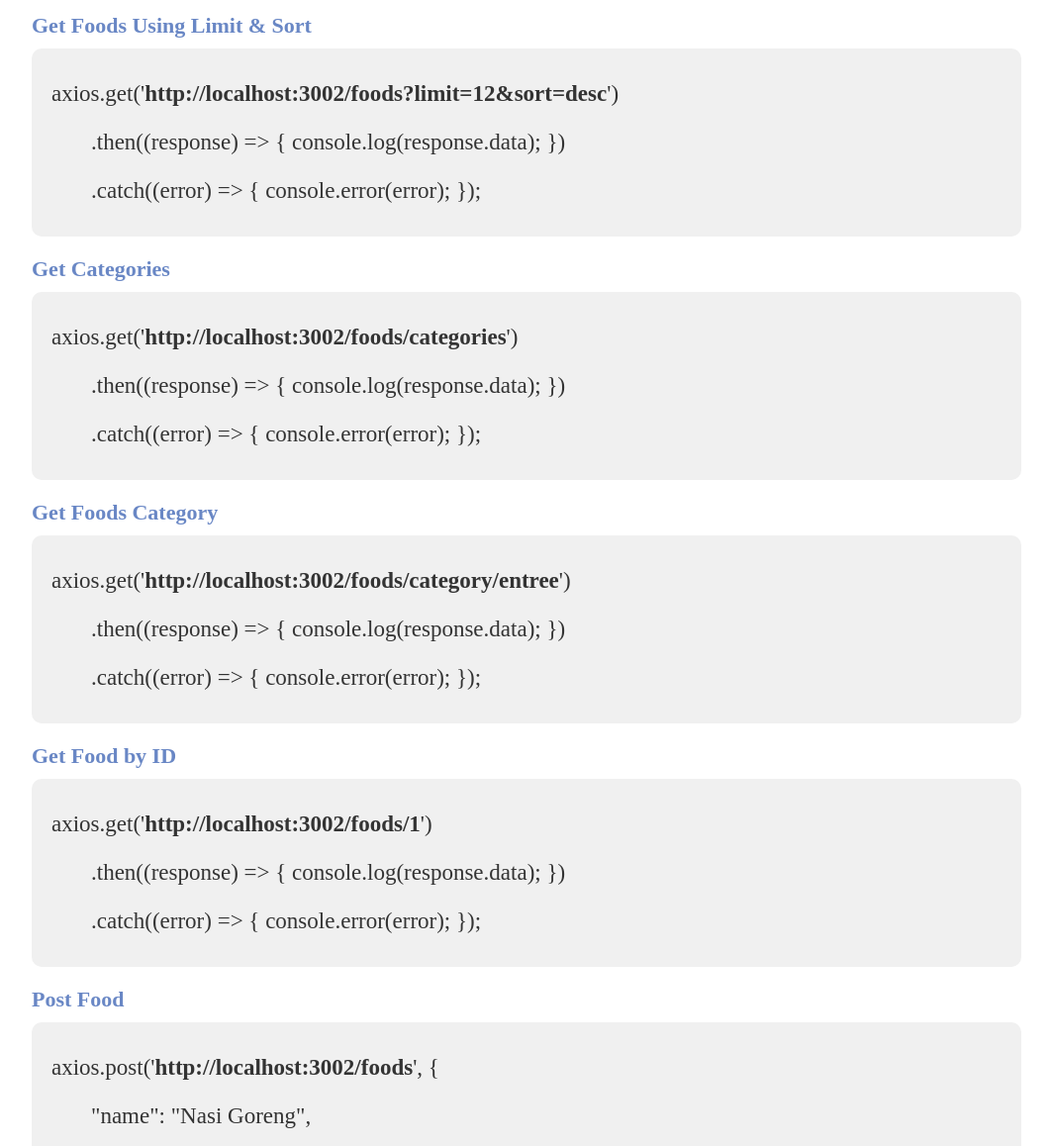
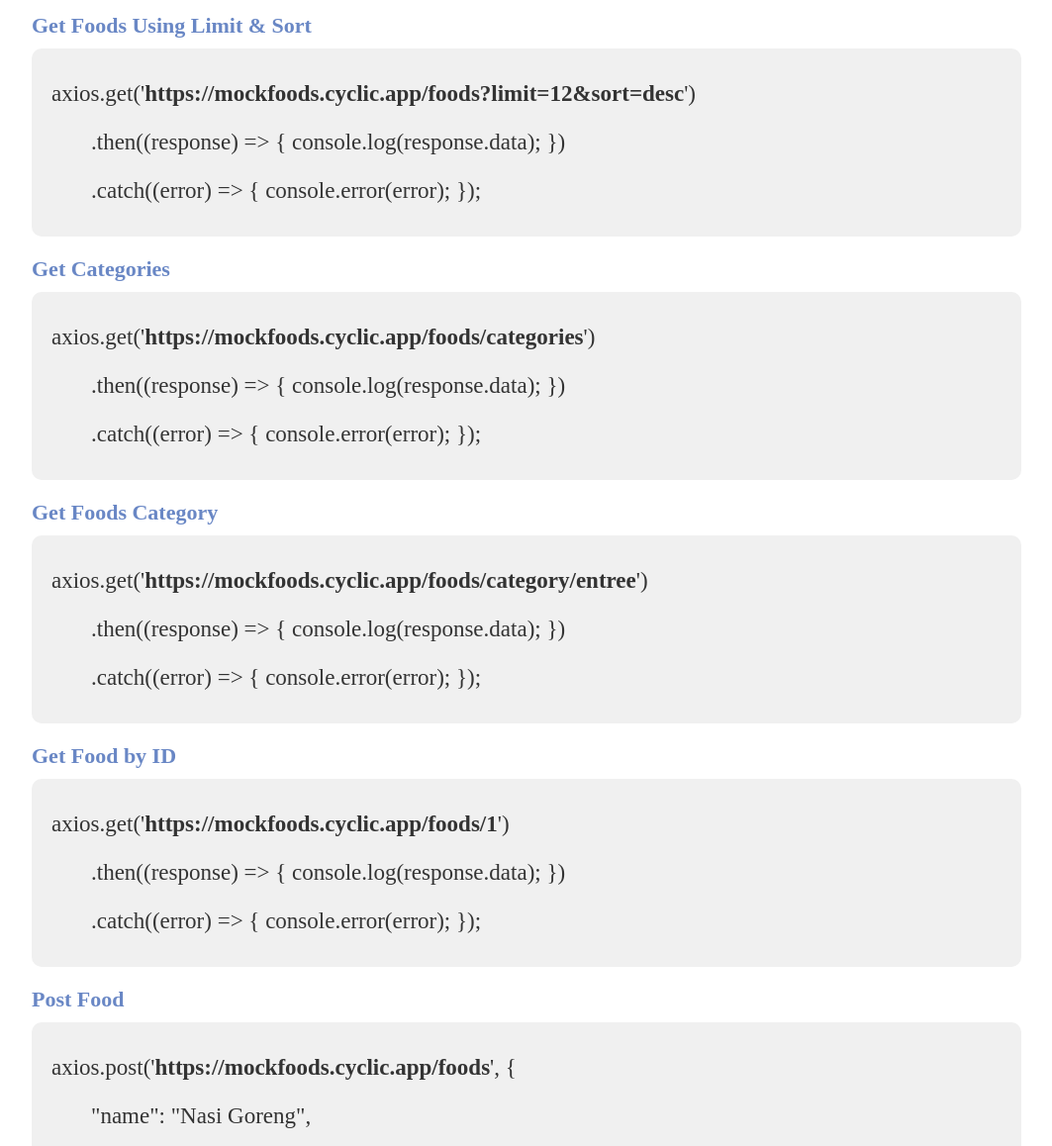
Before and after one commit to royhanmh/Foods_API, a website: page public/dashboard.html in a window 1280 px wide. Shown: the part 1354-2512 px from the top of the page at 99% size, without its empty margins (108-1171 px from the left). Drawn offline with Linux system fonts and the light colour scheme.

Commit message:
update site url

```diff
--- a/public/dashboard.html
+++ b/public/dashboard.html
@@ -91,7 +91,7 @@
       <div class="usage">
         <h4>Get Foods</h4>
         <div class="box">
-          <p>axios.get('<b>http://localhost:3002/foods</b>')</p>
+          <p>axios.get('<b>https://mockfoods.cyclic.app/foods</b>')</p>
           <p class="indent">
             .then((response) => { console.log(response.data); })
           </p>
@@ -102,7 +102,7 @@
         <h4>Get Foods Using Limit & Sort</h4>
         <div class="box">
           <p>
-            axios.get('<b>http://localhost:3002/foods?limit=12&sort=desc</b>')
+            axios.get('<b>https://mockfoods.cyclic.app/foods?limit=12&sort=desc</b>')
           </p>
           <p class="indent">
             .then((response) => { console.log(response.data); })
@@ -113,7 +113,9 @@
       <div class="usage">
         <h4>Get Categories</h4>
         <div class="box">
-          <p>axios.get('<b>http://localhost:3002/foods/categories</b>')</p>
+          <p>
+            axios.get('<b>https://mockfoods.cyclic.app/foods/categories</b>')
+          </p>
           <p class="indent">
             .then((response) => { console.log(response.data); })
           </p>
@@ -123,7 +125,9 @@
       <div class="usage">
         <h4>Get Foods Category</h4>
         <div class="box">
-          <p>axios.get('<b>http://localhost:3002/foods/category/entree</b>')</p>
+          <p>
+            axios.get('<b>https://mockfoods.cyclic.app/foods/category/entree</b>')
+          </p>
           <p class="indent">
             .then((response) => { console.log(response.data); })
           </p>
@@ -133,7 +137,7 @@
       <div class="usage">
         <h4>Get Food by ID</h4>
         <div class="box">
-          <p>axios.get('<b>http://localhost:3002/foods/1</b>')</p>
+          <p>axios.get('<b>https://mockfoods.cyclic.app/foods/1</b>')</p>
           <p class="indent">
             .then((response) => { console.log(response.data); })
           </p>
@@ -143,7 +147,7 @@
       <div class="usage">
         <h4>Post Food</h4>
         <div class="box">
-          <p>axios.post('<b>http://localhost:3002/foods</b>', {</p>
+          <p>axios.post('<b>https://mockfoods.cyclic.app/foods</b>', {</p>
           <p class="indent">"name": "Nasi Goreng",</p>
           <p class="indent">"category": "Main Dish",</p>
           <p class="indent">
@@ -162,7 +166,7 @@
       <div class="usage">
         <h4>Edit Food</h4>
         <div class="box">
-          <p>axios.put('<b>http://localhost:3002/foods/12</b>', {</p>
+          <p>axios.put('<b>https://mockfoods.cyclic.app/foods/12</b>', {</p>
           <p class="indent">"name": "Nasi Goreng",</p>
           <p class="indent">"category": "Main Dish",</p>
           <p class="indent">
@@ -181,7 +185,7 @@
       <div class="usage">
         <h4>Delete Food</h4>
         <div class="box">
-          <p>axios.delete('<b>http://localhost:3002/foods/1</b>')</p>
+          <p>axios.delete('<b>https://mockfoods.cyclic.app/foods/1</b>')</p>
           <p class="indent">
             .then((response) => { console.log(response.data); })
           </p>
```
Also changed, not shown: readme.md.
